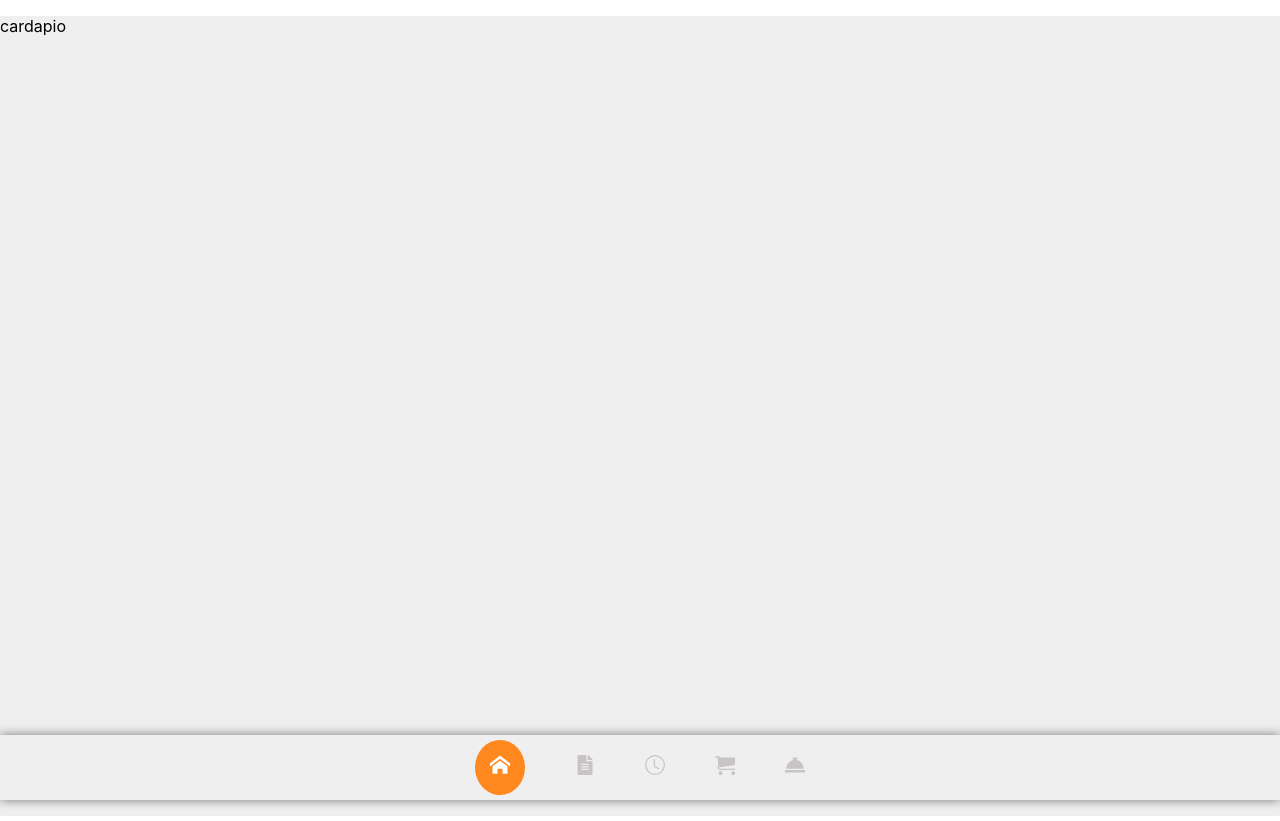
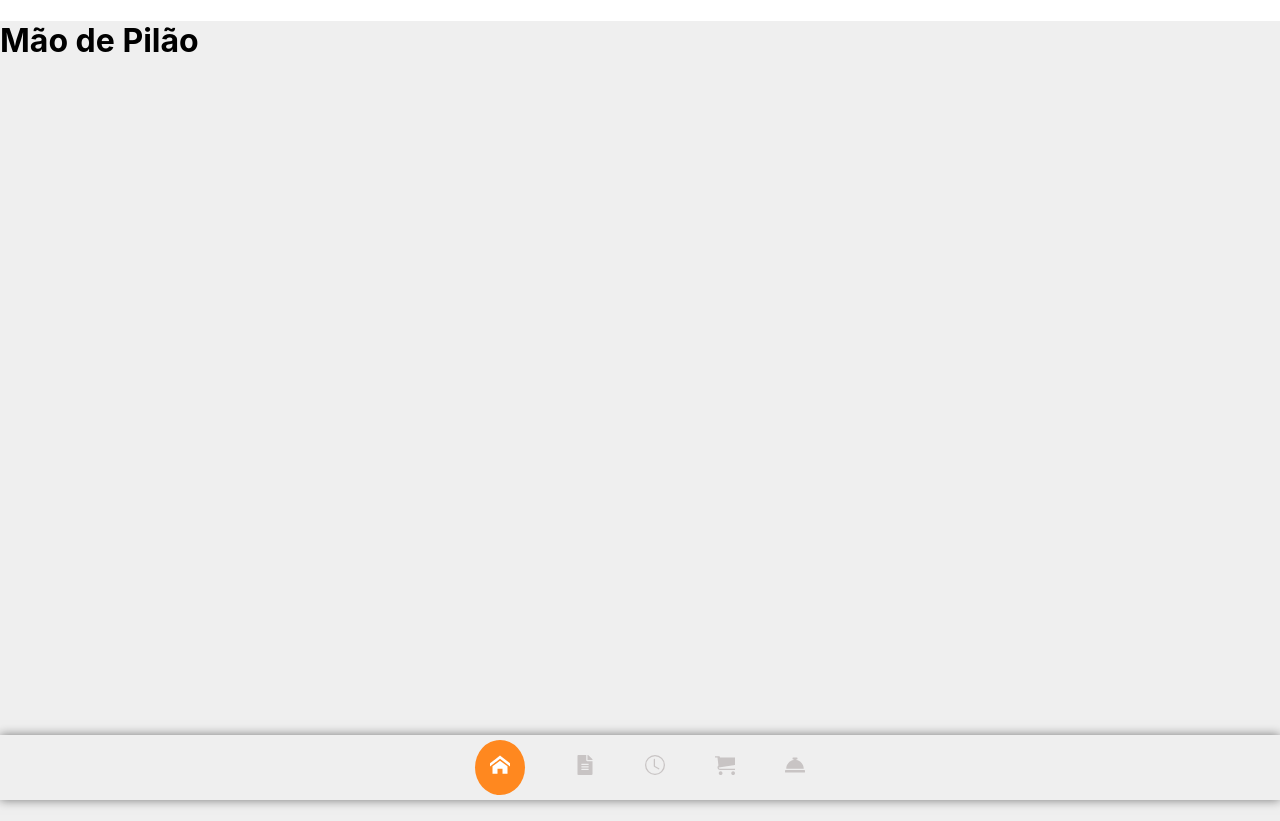
Before and after one commit to jsantosjesus/ta-na-mesa, a React (Create React App) app: page /cardapio in a window 1280 px wide. Built offline with nearby package versions, Linux system fonts and the light colour scheme.

Commit message:
configurando rotas

```diff
--- a/src/pages/cardapio/index.js
+++ b/src/pages/cardapio/index.js
@@ -3,10 +3,12 @@ import logo from '../../assets/logomarca.png';
 import './cardapio.css';
 import MenuBottom from '../../components/menuBottom';
 function Cardapio(){
+    const estabelecimento = "Mão de Pilão";
+
     return(
         <div className='bodyCardapio'>
             <MenuBottom/>
-           <p>cardapio</p>
+           <h1>{estabelecimento}</h1>
 
         </div>
     );
```
